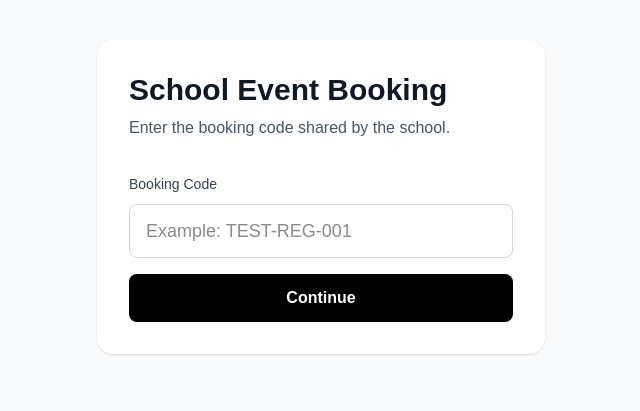
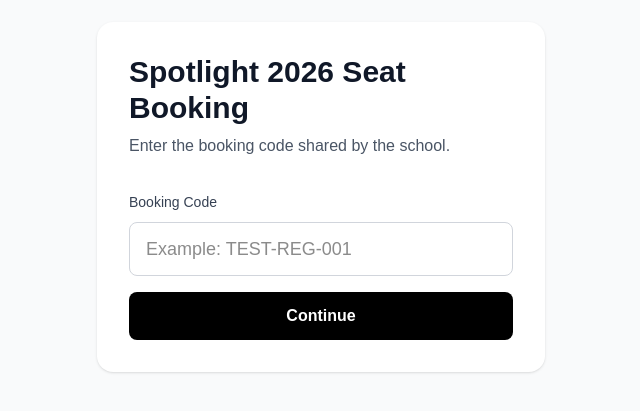
Before and after one commit to adupanda/booking-system, a Next.js app: page / in a window 1280 px wide. Shown: the part 203-614 px from the top of the page, without its empty margins (319-959 px from the left). Built offline with nearby package versions, Linux system fonts and the light colour scheme.

Commit message:
changed home screen name

```diff
--- a/app/page.tsx
+++ b/app/page.tsx
@@ -50,7 +50,7 @@ export default function HomePage() {
         <main className="flex min-h-screen items-center justify-center bg-gray-50 p-6">
             <div className="w-full max-w-md rounded-2xl bg-white p-8 shadow">
                 <h1 className="text-3xl font-bold text-gray-900">
-                    School Event Booking
+                    Spotlight 2026 Seat Booking
                 </h1>
 
                 <p className="mt-2 text-gray-600">
```
